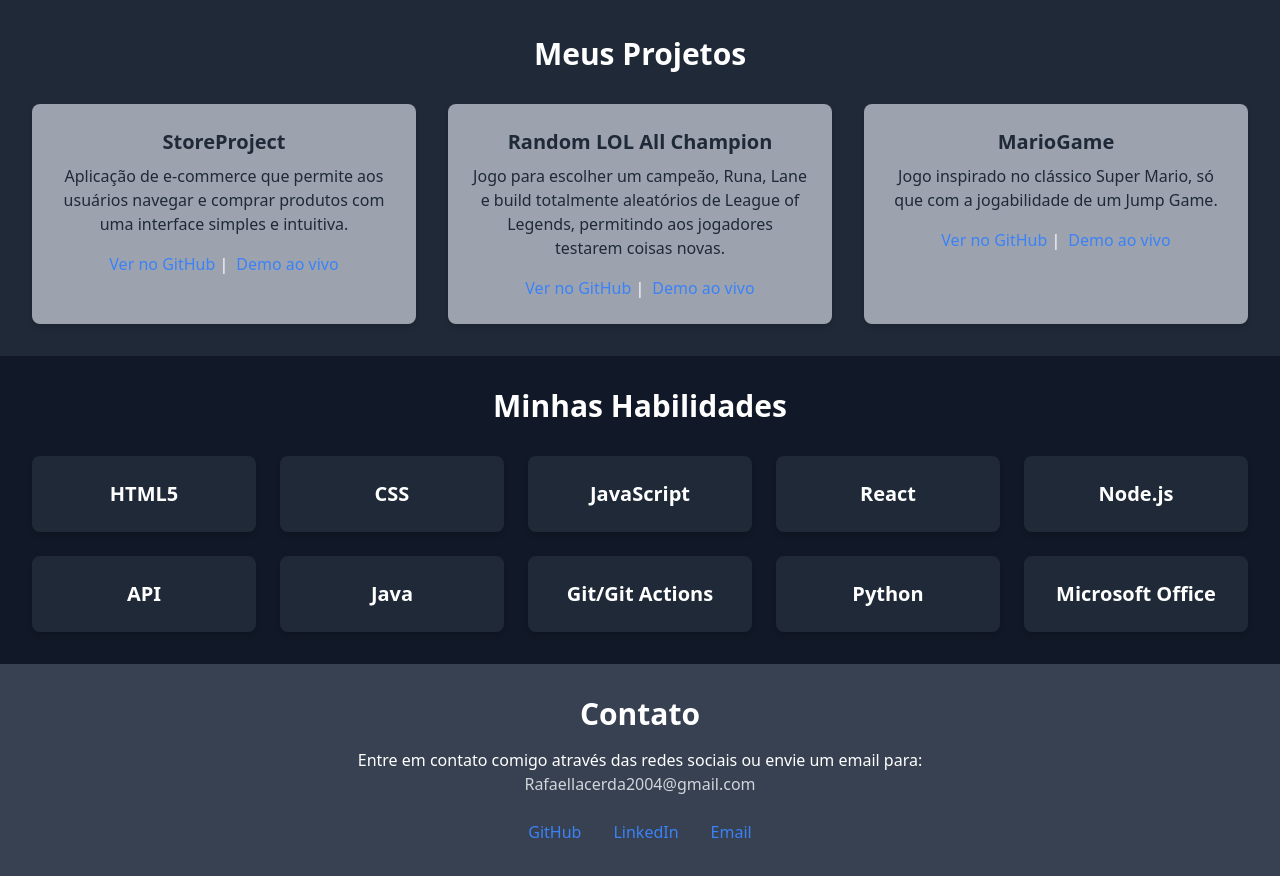
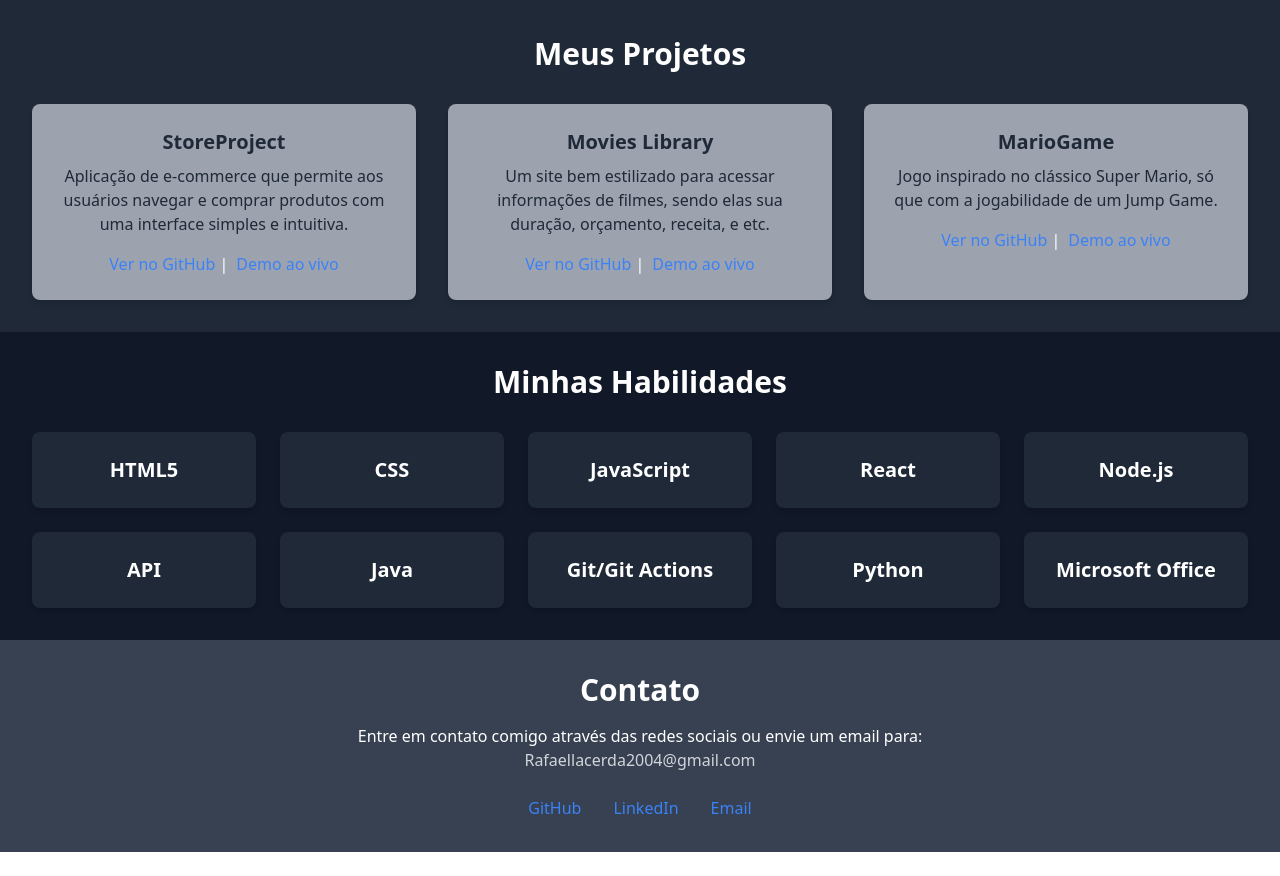
Before and after one commit to RafaelGLacerda/Portf-lio, a React (Create React App) app: page / in a window 1280 px wide. Shown: the part 1120-1996 px from the top of the page. After the commit the page ends 1972 px from the top, so only its background shows below. Built offline with nearby package versions, Linux system fonts and the light colour scheme.

Commit message:
add project

```diff
--- a/src/components/Projects.tsx
+++ b/src/components/Projects.tsx
@@ -52,20 +52,20 @@ const Projects: React.FC = () => {
           </div>
         </div>
 
-        {/* Projeto Random LOL All Champion */}
+        {/* biblioteca de filmes */}
         <div className="p-6 bg-gray-400 rounded-lg shadow-md hover:shadow-lg transition duration-300">
-          <h3 className="text-xl font-bold mb-2 text-gray-800">Random LOL All Champion</h3>
-          <p className="text-gray-800">Jogo para escolher um campeão, Runa, Lane e build totalmente aleatórios de League of Legends, permitindo aos jogadores testarem coisas novas.</p>
+          <h3 className="text-xl font-bold mb-2 text-gray-800">Movies Library</h3>
+          <p className="text-gray-800">Um site bem estilizado para acessar informações de filmes, sendo elas sua duração, orçamento, receita, e etc.</p>
           <div className="mt-4">
             <a
-              href="https://github.com/RafaelGLacerda/random_lol_all_champion"
+              href="https://github.com/RafaelGLacerda/Movies-Library"
               className="text-blue-500 hover:text-blue-700"
               target="_blank"
               rel="noopener noreferrer">
               Ver no GitHub
             </a> |
             <a
-              href="https://rafaelglacerda.github.io/random_lol_all_champion/"
+              href="https://yourmovielibrary.netlify.app/"
               className="text-blue-500 hover:text-blue-700 ml-2"
               target="_blank"
               rel="noopener noreferrer">
```
